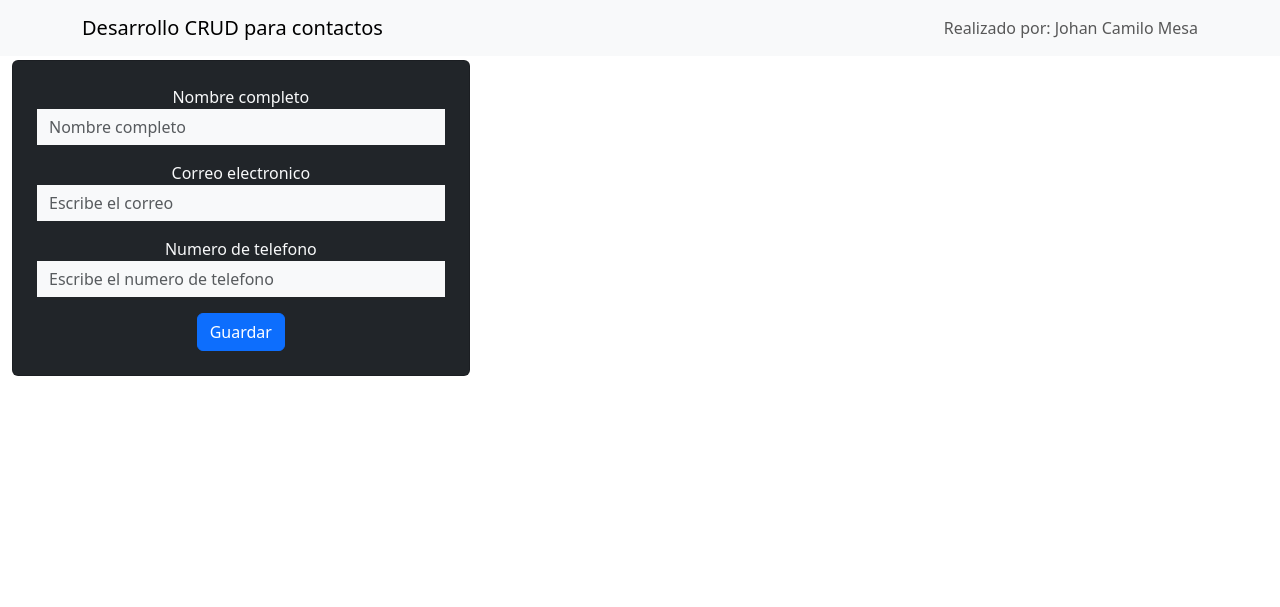
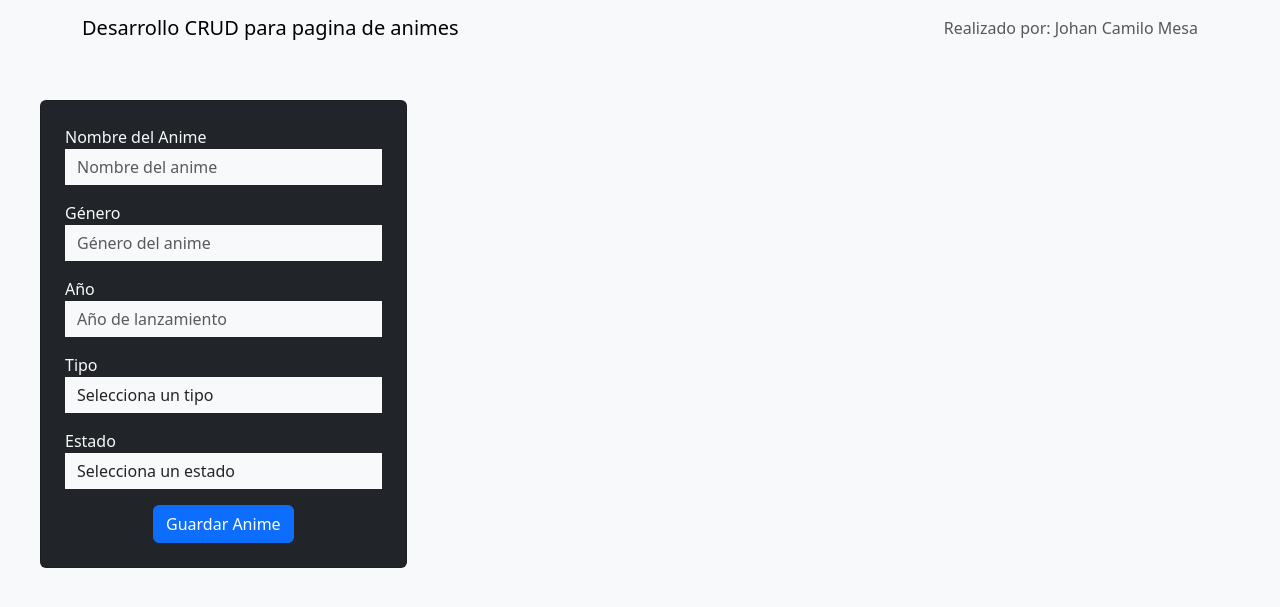
Before and after one commit to JohanCamiloMesa/ApiFlaskSqlAlchemy, a Flask app: page / in a window 1280 px wide. Shown: the top 607 px of the page. Run offline with Flask 3, Linux system fonts and the light colour scheme.

Commit message:
Development: structural correction

```diff
--- /dev/null
+++ b/Controller/animes_controller.py
@@ -0,0 +1,40 @@
+from flask import Blueprint, render_template, request, redirect, url_for, flash
+from Models.anime_model import anime
+from Services.anime_service import (
+    create_anime as service_create_anime,
+    update_anime as service_update_anime,
+    delete_anime as service_delete_anime
+)
+
+animes = Blueprint('animes', __name__)
+
+@animes.route("/")
+def home():
+    animes_list = anime.query.all()
+    return render_template("Index.html", animes=animes_list)
+
+@animes.route("/new", methods=["POST"])
+def add_anime():
+    success, message = service_create_anime()
+    flash(message, "success" if success else "error")
+    return redirect(url_for('animes.home'))
+
+@animes.route("/update/<id>", methods=["GET", "POST"])
+def update_anime(id):
+    anime_to_update = anime.query.get(id)
+    if not anime_to_update:
+        flash("Anime no encontrado", "error")
+        return redirect(url_for('animes.home'))
+
+    if request.method == "POST":
+        success, message = service_update_anime(id)
+        flash(message, "success" if success else "error")
+        return redirect(url_for('animes.home'))
+
+    return render_template('Update.html', anime=anime_to_update)
+
+@animes.route('/delete/<id>')
+def delete_anime(id):
+    success, message = service_delete_anime(id)
+    flash(message, "success" if success else "error")
+    return redirect(url_for('animes.home'))
--- a/Routes/contacts.py
+++ /dev/null
@@ -1,53 +0,0 @@
-from flask import Blueprint, render_template, request, redirect, url_for, flash
-from Models.contact import contact
-from Utils.database import db
-
-contacts = Blueprint('contacts', __name__)
-
-@contacts.route("/")
-def home():
-
-    contacts = contact.query.all()
-    return render_template("Index.html", contacts=contacts)
-
-@contacts.route("/new" , methods=["POST"])
-def add_contact():
-
-    name = request.form.get("name")
-    email = request.form.get("email")
-    phone_number = request.form.get("phone_number")
-    contact_new = contact(name, phone_number, email)
-    db.session.add(contact_new)
-    db.session.commit()
-
-    flash("Contacto agregado satisfactoriamente")
-
-    return redirect(url_for('contacts.home'))
-
-@contacts.route("/update/<id>", methods=["GET", "POST"])
-def update_contact(id):
-
-    contact_to_update = contact.query.get(id)
-
-    if request.method == "POST":
-
-        contact_to_update.name = request.form.get("name")
-        contact_to_update.email = request.form.get("email")
-        contact_to_update.phone_number = request.form.get("phone_number")
-        db.session.commit()
-
-        flash("Contacto actualizado satisfactoriamente")
-
-        return redirect(url_for('contacts.home'))
-
-    return render_template('Update.html', contact=contact_to_update)
-
-@contacts.route('/delete/<id>')
-def delete_contact(id):
-
-    contact_to_delete = contact.query.get(id)
-    db.session.delete(contact_to_delete)
-    db.session.commit()
-    flash("Contacto eliminado satisfactoriamente")
-
-    return redirect(url_for('contacts.home'))
--- a/Templates/Index.html
+++ b/Templates/Index.html
@@ -2,22 +2,24 @@
 
 {% block body %}
 
-<div class="row">
+<div class="container-fluid">
+    <div class="row">
+        <div class="col-md-4" style="padding: 20px;">
+            {% include 'Partials/_message.html' %}
+            {% include 'Partials/_taskform.html' %}
+        </div>
 
-    <div class="col-md-5">
-        {% include 'Partials/_message.html' %}
-        {% include 'Partials/_taskform.html' %}
-    </div>
-
-    <div class="col-md-7">
-            {% for contact in contacts %}
-            <div class="card mb-3 p-3 text-white bg-dark"> <!-- Agregado card, margin-bottom y padding -->
-                <h5>{{contact.name}}</h5>
-                <p>{{contact.email}}</p>
-                <p class="mb-2">{{contact.phone_number}}</p> <!-- Agregado margin-bottom -->
-                <div class="btn-group">  <!-- Agregado btn-group para los botones -->
-                    <a href="{{url_for('contacts.update_contact', id = contact.id)}}" class="btn btn-primary me-2">Editar</a>
-                    <a href="{{url_for('contacts.delete_contact', id = contact.id)}}" class="btn btn-danger">Eliminar</a>
+        <div class="col-md-8">
+            {% for anime in animes %}
+            <div class="card mb-3 p-3 text-white bg-dark">
+                <h5>{{anime.name}}</h5>
+                <p>Género: {{anime.genre}}</p>
+                <p>Año: {{anime.year}}</p>
+                <p>Tipo: {{anime.type}}</p>
+                <p>Estado: {{anime.status}}</p>
+                <div class="btn-group">
+                    <a href="{{url_for('animes.update_anime', id = anime.id)}}" class="btn btn-primary me-2">Editar</a>
+                    <a href="{{url_for('animes.delete_anime', id = anime.id)}}" class="btn btn-danger">Eliminar</a>
                 </div>
             </div>
             {% endfor %}
--- a/Templates/Layout.html
+++ b/Templates/Layout.html
@@ -1,21 +1,23 @@
 <!DOCTYPE html>
-<html lang = "en">
+<html lang="en">
 <head>
     <meta charset="UTF-8">
     <meta name="viewport" content="width=device-width, initial-scale=1.0">
-    <title>Contactos</title>
-    <link href="https://cdn.jsdelivr.net/npm/bootstrap@5.3.8/dist/css/bootstrap.min.css" rel="stylesheet" integrity="sha384-sRIl4kxILFvY47J16cr9ZwB07vP4J8+LH7qKQnuqkuIAvNWLzeN8tE5YBujZqJLB" crossorigin="anonymous">
+    <title>ANIMES</title>
+    <link href="https://cdn.jsdelivr.net/npm/bootstrap@5.3.1/dist/css/bootstrap.min.css" rel="stylesheet"
+    integrity="sha384-4bw+/aepP/YC94hEpVNVgiZdgIC5+VKNBQNGCHeKRQN+PtmoHDEXuppvnDJzQIu9"
+    crossorigin="anonymous">
 </head>
-<body>
-
+<body class="bg-light">
     {% include 'Partials/_navegationbar.html' %}
 
-    <div class = "container p-1 mx-2">
-
+    <div class="mt-4">
         {% block body %}
         {% endblock %}
-
     </div>
 
+    <script src="https://cdn.jsdelivr.net/npm/bootstrap@5.3.1/dist/js/bootstrap.bundle.min.js"
+            integrity="sha384-HwwvtgBNo3bZJJLYd8oVXjrBZt8cqVSpeBNS5n7C8IVInixGAoxmnlMuBnhbgrkm"
+            crossorigin="anonymous"></script>
 </body>
 </html>
--- a/Templates/Partials/_message.html
+++ b/Templates/Partials/_message.html
@@ -1,9 +1,24 @@
-{% with messages = get_flashed_messages() %}
+{% with messages = get_flashed_messages(with_categories=true) %}
     {% if messages %}
-        {% for message in messages %}
-            <div class="alert alert-success" role="alert">
-            {{message}}
+        {% for category, message in messages %}
+            <div class="alert alert-{{ 'success' if category == 'success' else 'danger' }} alert-dismissible fade show" role="alert">
+                {{ message }}
+                <button type="button" class="btn-close" data-bs-dismiss="alert" aria-label="Close"></button>
             </div>
         {% endfor %}
     {% endif %}
 {% endwith %}
+
+<script>
+    // Auto-cerrar las alertas después de 5 segundos
+    document.addEventListener('DOMContentLoaded', function() {
+        setTimeout(function() {
+            var alerts = document.getElementsByClassName('alert');
+            for(var i = 0; i < alerts.length; i++) {
+                var alert = alerts[i];
+                var bsAlert = new bootstrap.Alert(alert);
+                bsAlert.close();
+            }
+        }, 5000);
+    });
+</script>
--- a/Templates/Partials/_navegationbar.html
+++ b/Templates/Partials/_navegationbar.html
@@ -1,6 +1,6 @@
 <nav class="navbar navbar-expand-lg bg-body-tertiary">
 <div class="container">
-    <a class="navbar-brand" href="#">Desarrollo CRUD para contactos</a>
+    <a class="navbar-brand" href="#">Desarrollo CRUD para pagina de animes</a>
     <button class="navbar-toggler" type="button" data-bs-toggle="collapse" data-bs-target="#navbarText" aria-controls="navbarText" aria-expanded="false" aria-label="Toggle navigation">
     <span class="navbar-toggler-icon"></span>
     </button>
--- a/Templates/Partials/_taskform.html
+++ b/Templates/Partials/_taskform.html
@@ -1,26 +1,47 @@
-<form action="/new" method="post" class = "card bg-dark text-light">
-
-    <div class = "card-body p-4">
-        <div class = "mb-3 text-center">
-            <label for = "name">Nombre completo</label>
-            <input type = "text" name = "name" placeholder="Nombre completo"
-            class = "form-control rounded-0 bg-light border-0">
+<form action="/new" method="post" class="card bg-dark text-light" style="margin-left: 20px; max-width: 400px;">
+    <div class="card-body p-4">
+        <div class="mb-3">
+            <label for="name">Nombre del Anime</label>
+            <input type="text" name="name" placeholder="Nombre del anime"
+            class="form-control rounded-0 bg-light border-0" required>
         </div>
 
-        <div class = "mb-3 text-center">
-            <label for = "name">Correo electronico</label>
-            <input type="text" name="email" placeholder="Escribe el correo"
-            class = "form-control rounded-0 bg-light border-0">
+        <div class="mb-3">
+            <label for="genre">Género</label>
+            <input type="text" name="genre" placeholder="Género del anime"
+            class="form-control rounded-0 bg-light border-0" required>
         </div>
 
-        <div class = "mb-3 text-center">
-            <label for = "name">Numero de telefono</label>
-            <input type="text" name="phone_number" placeholder="Escribe el numero de telefono"
-            class = "form-control rounded-0 bg-light border-0">
+        <div class="mb-3">
+            <label for="year">Año</label>
+            <input type="number" name="year" placeholder="Año de lanzamiento"
+            class="form-control rounded-0 bg-light border-0"
+            min="1900" max="2100" required>
         </div>
 
-        <div class = "text-center">
-            <button class = "btn btn-primary">Guardar</button>
+        <div class="mb-3">
+            <label for="type">Tipo</label>
+            <select name="type" class="form-control rounded-0 bg-light border-0" required>
+                <option value="">Selecciona un tipo</option>
+                <option value="TV">TV</option>
+                <option value="Película">Película</option>
+                <option value="OVA">OVA</option>
+                <option value="Especial">Especial</option>
+            </select>
+        </div>
+
+        <div class="mb-3">
+            <label for="status">Estado</label>
+            <select name="status" class="form-control rounded-0 bg-light border-0" required>
+                <option value="">Selecciona un estado</option>
+                <option value="En emisión">En emisión</option>
+                <option value="Finalizado">Finalizado</option>
+                <option value="Próximamente">Próximamente</option>
+            </select>
+        </div>
+
+        <div class="text-center">
+            <button type="submit" class="btn btn-primary">Guardar Anime</button>
         </div>
     </div>
 </form>
--- a/index.py
+++ b/index.py
@@ -1,9 +1,22 @@
 from app import app
 from Utils.database import db
-import Config.config  # Ensure config is loaded
+from Models.anime_model import anime, Category
+from src.dbcreate import init_database
 
+# Initialize database first
+init_database()
+
+# Create tables within application context if they don't exist
 with app.app_context():
-    db.create_all()
+    try:
+        # Intenta consultar la tabla de animes
+        anime.query.first()
+    except Exception:
+        # Si hay error, significa que las tablas no existen
+        db.create_all()
+        print("Database tables created successfully!")
+    else:
+        print("Database tables already exist!")
 
 if __name__ == "__main__":
-    app.run(debug=True)
+    app.run(debug=True, port=5000)
```
Also changed, not shown: Config/config.py (deleted, +0 -13 lines), Config/db_config.py (added, +21 -0 lines), Models/anime_model.py (added, +19 -0 lines), Models/contact.py (deleted, +0 -12 lines), Services/anime_service.py (added, +73 -0 lines), Templates/Update.html (+28 -9 lines), app.py (+7 -6 lines), src/dbcreate.py (added, +39 -0 lines), Database/db.sql (deleted), README.md, Templates/About.html (deleted), css/main.css (deleted).
